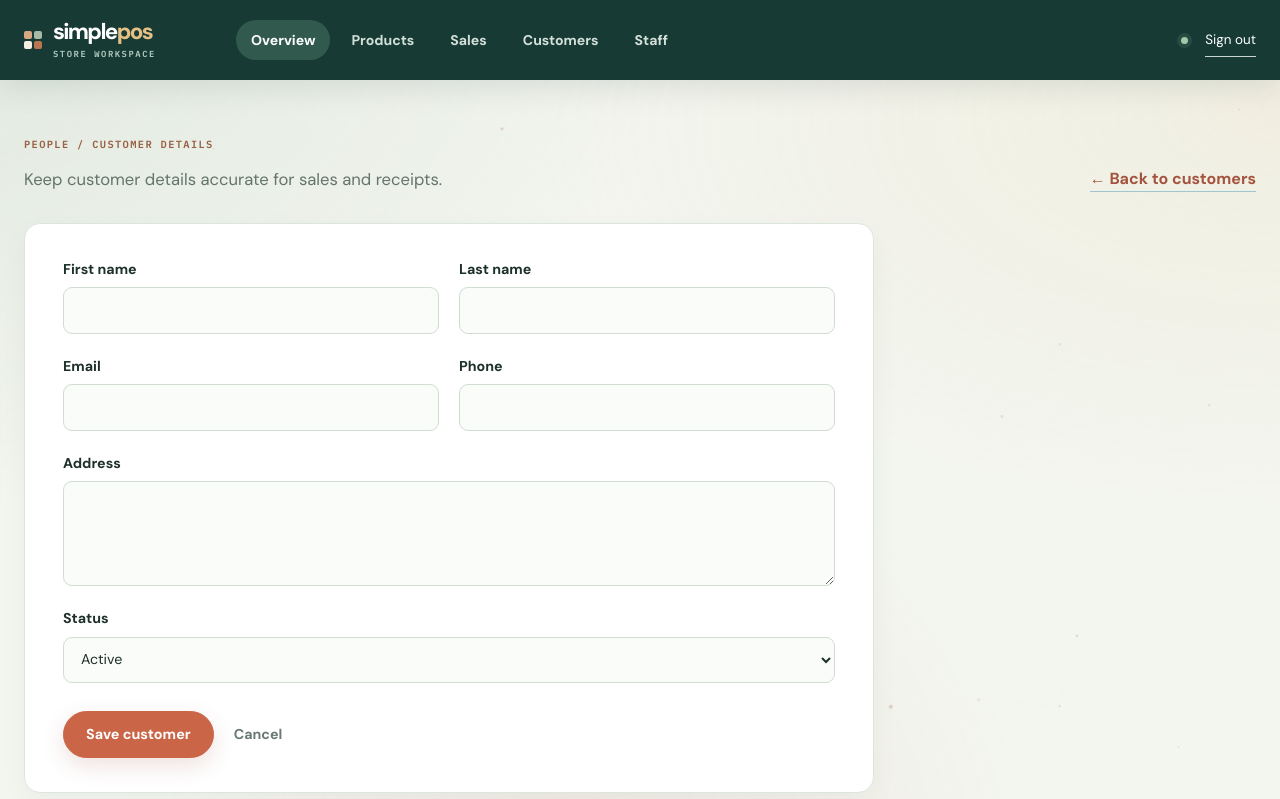
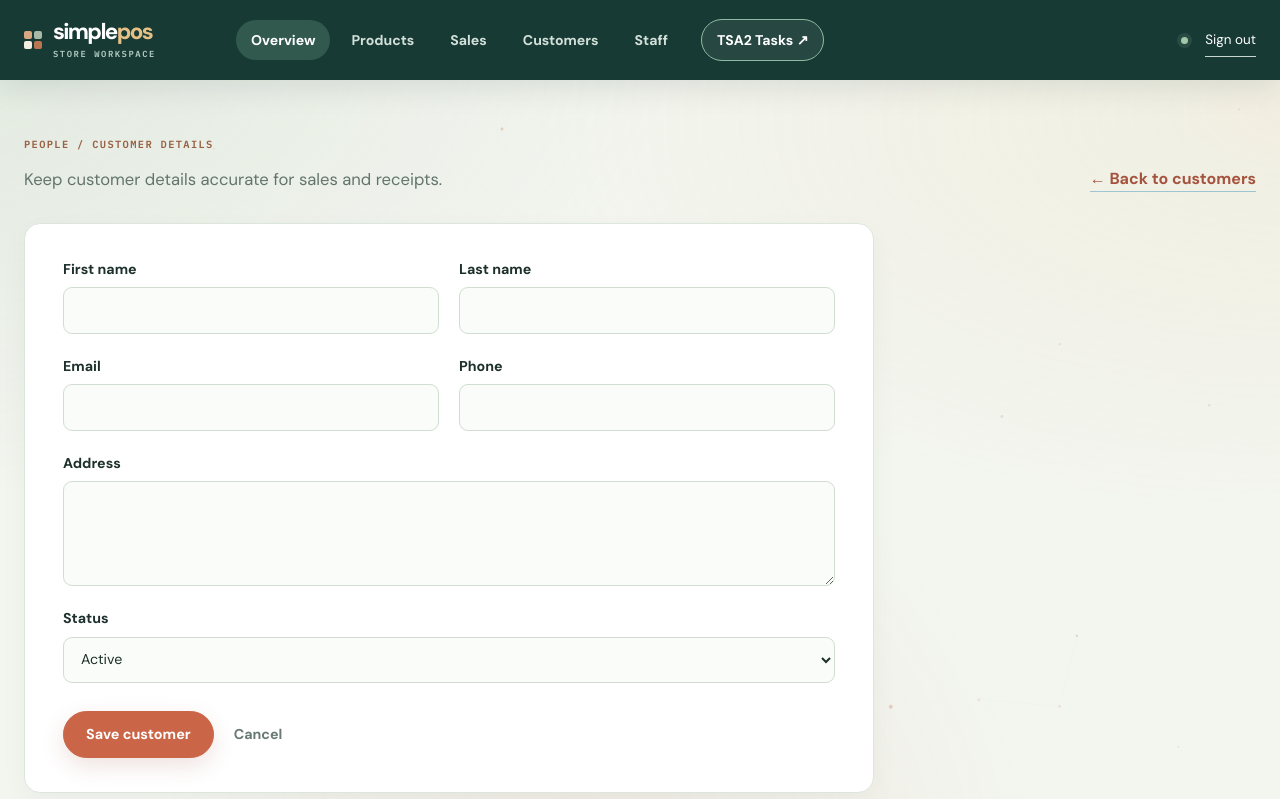
Before and after one commit to Angelowww11/TA1_CodeIgniter, a CodeIgniter 4 app: the page made by app/Views/customers/form.php in a window 1280 px wide. Shown: the top 799 px of the page. Run offline with PHP 8.4 and a stand-in for CodeIgniter, Linux system fonts and the light colour scheme; the template is opened without the code that fills it, so the values that code supplies are empty; some libraries are stand-ins or nearby versions.

Commit message:
Link midterm POS and TSA2 task sections

```diff
--- a/app/Views/partials/app_header.php
+++ b/app/Views/partials/app_header.php
@@ -27,6 +27,7 @@ $isActive = static fn (string $route): string => $path === $route ? ' aria-curre
                 <?php else: ?>
                     <a href="<?= site_url('tasks/login') ?>"<?= $isActive('tasks/login') ?>>Sign in</a>
                 <?php endif ?>
+                <a class="activity-link" href="<?= site_url('/') ?>">Midterm POS <span aria-hidden="true">↗</span></a>
             </nav>
         </div>
     </header>
--- a/app/Views/partials/header.php
+++ b/app/Views/partials/header.php
@@ -24,6 +24,7 @@
                     <a href="<?= site_url('customers') ?>" <?= str_starts_with(uri_string(), 'customers') ? 'aria-current="page"' : '' ?>>Customers</a>
                     <a href="<?= site_url('users') ?>" <?= str_starts_with(uri_string(), 'users') ? 'aria-current="page"' : '' ?>>Staff</a>
                 <?php endif ?>
+                <a class="activity-link" href="<?= site_url('today') ?>">TSA2 Tasks <span aria-hidden="true">↗</span></a>
             </nav>
             <div class="nav-account">
                 <?php if (session()->get('auth_user_id')): ?>
--- a/public/css/style.css
+++ b/public/css/style.css
@@ -130,3 +130,4 @@ th{background:#edf3ed;color:#587465}.id-cell,.sku-label,.text-link{color:#a4533e
 .login-story-copy{padding-top:355px}
 @media(max-width:700px){.login-story-photos{top:45px;height:135px}.login-story-photos img:first-child{height:100%;width:31%;right:6%}.login-story-photos img:last-child{height:88%;width:25%;left:42%}.login-story-copy{padding-top:120px}.login-story-copy h2{max-width:70%;font-size:1.9rem}}
 .product-card--tote .product-art img{object-position:center 68%}
+.site-nav .activity-link{margin-left:12px;border:1px solid #8ebaa1;background:#ffffff12;color:#fff;white-space:nowrap}
--- a/public/css/tasks.css
+++ b/public/css/tasks.css
@@ -386,6 +386,7 @@ body{background:radial-gradient(circle at 12% 14%,#e8eee3 0,transparent 32%),rad
 .site-header nav a{color:#e5eee5;border-radius:999px;padding:9px 13px}
 .site-header nav a.active,.site-header nav a:hover{background:#416450;color:white}
 .site-header nav form{margin:0}.site-header nav button{background:transparent;border:1px solid #8aa997;color:white;border-radius:999px;padding:8px 13px;cursor:pointer;font:inherit}
+.site-header nav .activity-link{margin-left:10px;border:1px solid #8aa997;background:#ffffff12;color:#fff}
 main.container{min-height:calc(100vh - 155px);padding-block:55px 75px}
 .hero{position:relative;overflow:hidden;padding:65px;background:linear-gradient(120deg,#244d3c,#47725b);border-radius:26px;color:#fff;box-shadow:0 25px 55px rgba(28,65,48,.15)}
 .hero:after{content:'';position:absolute;width:440px;height:440px;border-radius:50%;border:1px solid #ffffff55;right:-110px;top:-180px;box-shadow:0 0 0 75px #ffffff0d,0 0 0 150px #ffffff08;animation:breathe 8s ease-in-out infinite alternate}
```
Also changed, not shown: README.md.
